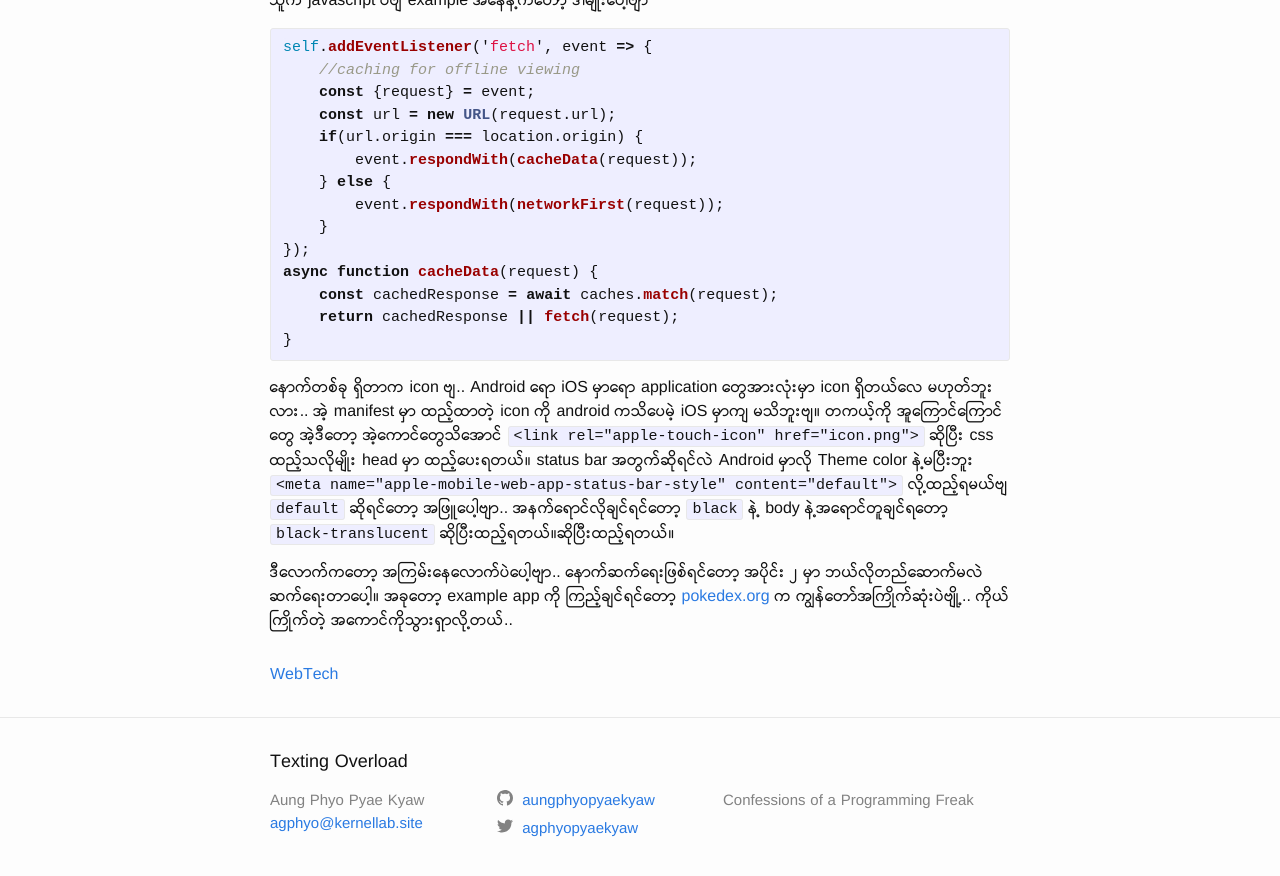
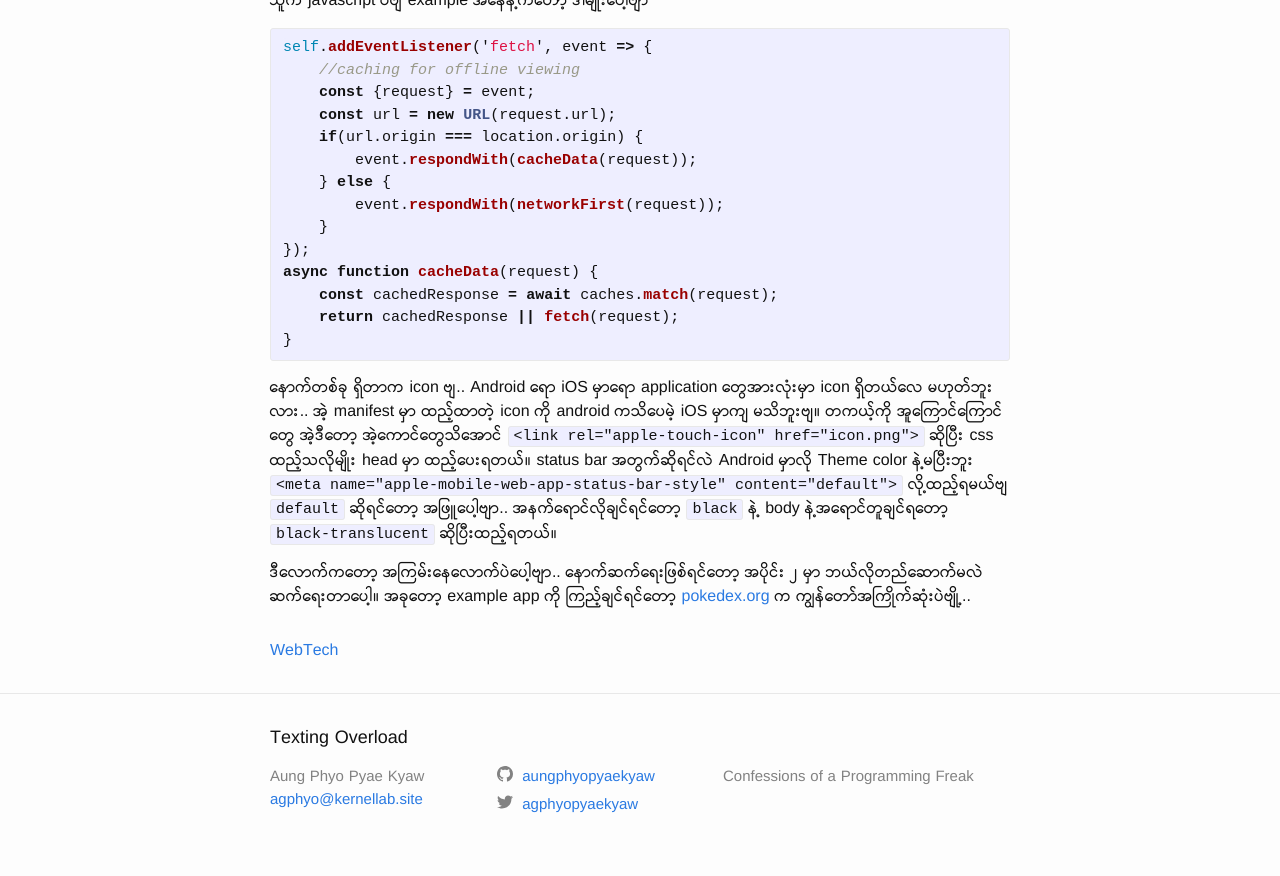
Before and after one commit to aungphyopyaekyaw/blog, a Jekyll site: the page built from _posts/2018-10-14-about-pwa.markdown, in a window 1280 px wide and 900 px high, scrolled down 1099 px. Shown: the top 876 px of the window. Built offline with Jekyll 4.4.1, drawn with Linux system fonts in a browser that asks for light colours; comment, search, counter and statistics services are not loaded.

```diff
--- a/_posts/2018-10-14-about-pwa.markdown
+++ b/_posts/2018-10-14-about-pwa.markdown
@@ -34,9 +34,9 @@
 }
 {% endhighlight %}
 
-နောက်တစ်ခု ရှိတာက icon ဗျ.. Android ရော iOS မှာရော application တွေအားလုံးမှာ icon ရှိတယ်လေ မဟုတ်ဘူးလား.. အဲ့ manifest မှာ ထည့်ထာတဲ့ icon ကို android ကသိပေမဲ့ iOS မှာကျ မသိဘူးဗျ။ တကယ့်ကို အူကြောင်ကြောင်တွေ အဲ့ဒီတော့ အဲ့ကောင်တွေသိအောင် `<link rel="apple-touch-icon" href="icon.png">` ဆိုပြီး css ထည့်သလိုမျိုး head မှာ ထည့်ပေးရတယ်။ status bar အတွက်ဆိုရင်လဲ Android မှာလို Theme color နဲ့မပြီးဘူး `<meta name="apple-mobile-web-app-status-bar-style" content="default">` လို့ထည့်ရမယ်ဗျ `default` ဆိုရင်တော့ အဖြူပေါ့ဗျာ.. အနက်ရောင်လိုချင်ရင်တော့ `black` နဲ့ body နဲ့အရောင်တူချင်ရတော့ `black-translucent` ဆိုပြီးထည့်ရတယ်။ဆိုပြီးထည့်ရတယ်။
+နောက်တစ်ခု ရှိတာက icon ဗျ.. Android ရော iOS မှာရော application တွေအားလုံးမှာ icon ရှိတယ်လေ မဟုတ်ဘူးလား.. အဲ့ manifest မှာ ထည့်ထာတဲ့ icon ကို android ကသိပေမဲ့ iOS မှာကျ မသိဘူးဗျ။ တကယ့်ကို အူကြောင်ကြောင်တွေ အဲ့ဒီတော့ အဲ့ကောင်တွေသိအောင် `<link rel="apple-touch-icon" href="icon.png">` ဆိုပြီး css ထည့်သလိုမျိုး head မှာ ထည့်ပေးရတယ်။ status bar အတွက်ဆိုရင်လဲ Android မှာလို Theme color နဲ့မပြီးဘူး `<meta name="apple-mobile-web-app-status-bar-style" content="default">` လို့ထည့်ရမယ်ဗျ `default` ဆိုရင်တော့ အဖြူပေါ့ဗျာ.. အနက်ရောင်လိုချင်ရင်တော့ `black` နဲ့ body နဲ့အရောင်တူချင်ရတော့ `black-translucent` ဆိုပြီးထည့်ရတယ်။
 
-ဒီလောက်ကတော့ အကြမ်းနေလောက်ပဲပေါ့ဗျာ.. နောက်ဆက်ရေးဖြစ်ရင်တော့ အပိုင်း ၂ မှာ ဘယ်လိုတည်ဆောက်မလဲဆက်ရေးတာပေါ့။ အခုတော့ example app ကို ကြည့်ချင်ရင်တော့ [pokedex.org][pokedex-link]{:target="_blank" rel="noopener"} က ကျွန်တော်အကြိုက်ဆုံးပဲဗျို့.. ကိုယ်ကြိုက်တဲ့ အကောင်ကိုသွားရှာလို့တယ်..
+ဒီလောက်ကတော့ အကြမ်းနေလောက်ပဲပေါ့ဗျာ.. နောက်ဆက်ရေးဖြစ်ရင်တော့ အပိုင်း ၂ မှာ ဘယ်လိုတည်ဆောက်မလဲဆက်ရေးတာပေါ့။ အခုတော့ example app ကို ကြည့်ချင်ရင်တော့ [pokedex.org][pokedex-link]{:target="_blank" rel="noopener"} က ကျွန်တော်အကြိုက်ဆုံးပဲဗျို့..
 
 [pwa-wiki]: https://en.wikipedia.org/wiki/Progressive_Web_Apps
 [pokedex-manifest]: https://pokedex.org/manifest.json
```
